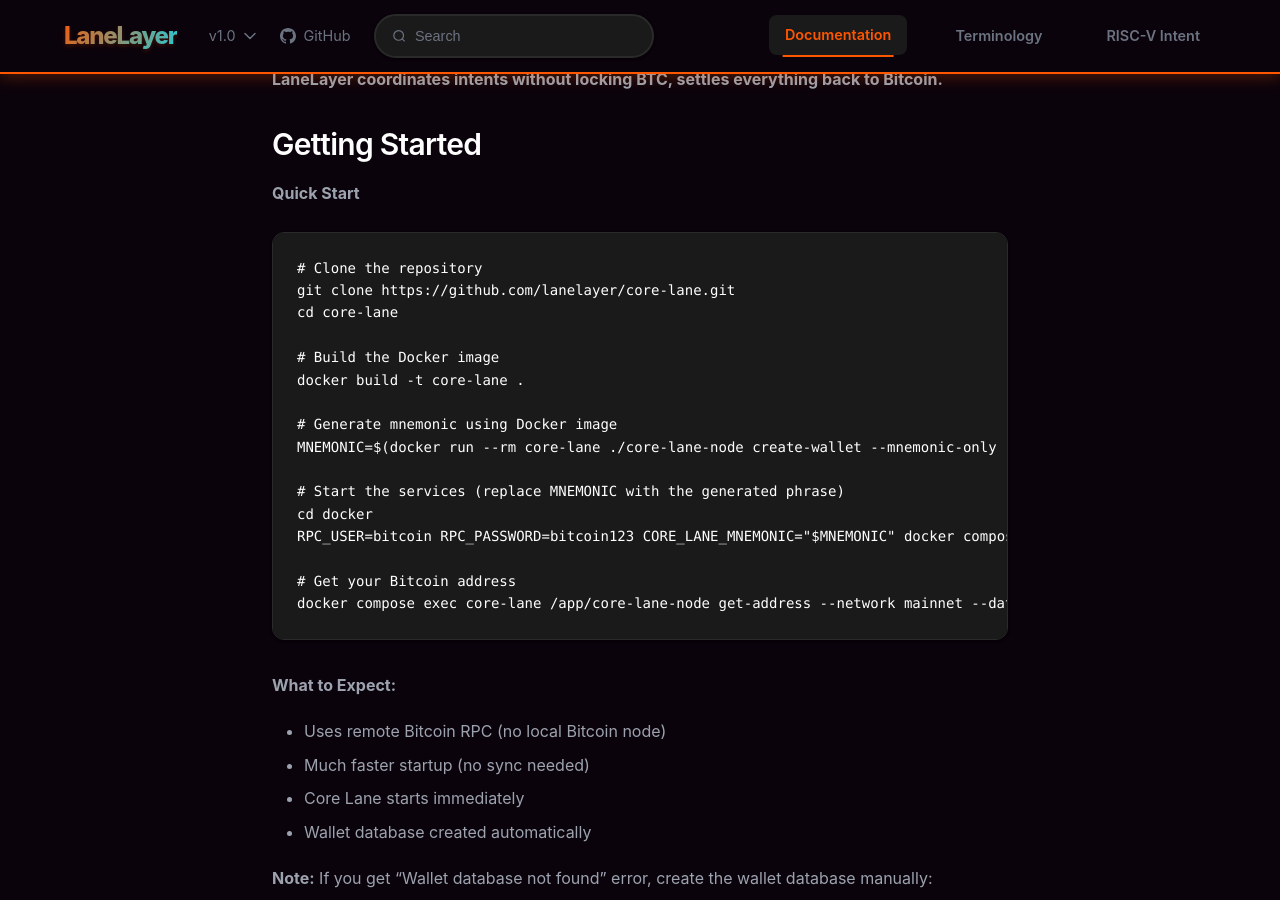
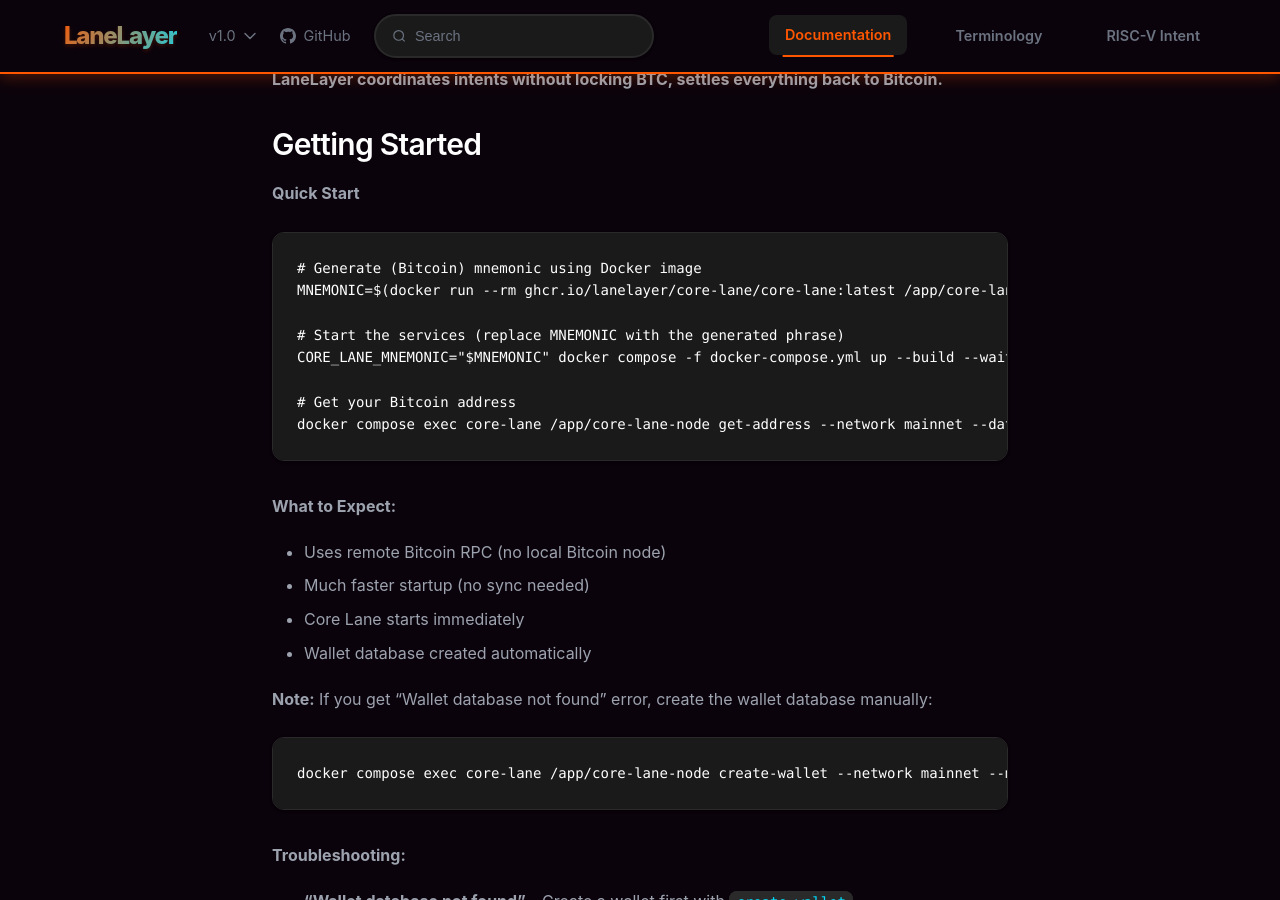
Before and after one commit to lanelayer/lanelayer.github.io, a Jekyll site: the page built from index.md, in a window 1280 px wide and 900 px high, scrolled down 2130 px. Built offline with Jekyll 4.4.1, drawn with Linux system fonts in a browser that asks for light colours.

Commit message:
update docs
Signed-off-by: Carsten Munk <carsten@zippie.com>

````diff
--- a/index.md
+++ b/index.md
@@ -77,19 +77,11 @@
 **Quick Start**
 
 ```bash
-# Clone the repository
-git clone https://github.com/lanelayer/core-lane.git
-cd core-lane
-
-# Build the Docker image
-docker build -t core-lane .
-
-# Generate mnemonic using Docker image
-MNEMONIC=$(docker run --rm core-lane ./core-lane-node create-wallet --mnemonic-only --network mainnet)
+# Generate (Bitcoin) mnemonic using Docker image
+MNEMONIC=$(docker run --rm ghcr.io/lanelayer/core-lane/core-lane:latest /app/core-lane-node create-wallet --mnemonic-only --network mainnet)
 
 # Start the services (replace MNEMONIC with the generated phrase)
-cd docker
-RPC_USER=bitcoin RPC_PASSWORD=bitcoin123 CORE_LANE_MNEMONIC="$MNEMONIC" docker compose -f docker-compose.yml up --build --wait -d
+CORE_LANE_MNEMONIC="$MNEMONIC" docker compose -f docker-compose.yml up --build --wait -d
 
 # Get your Bitcoin address
 docker compose exec core-lane /app/core-lane-node get-address --network mainnet --data-dir /data
````
